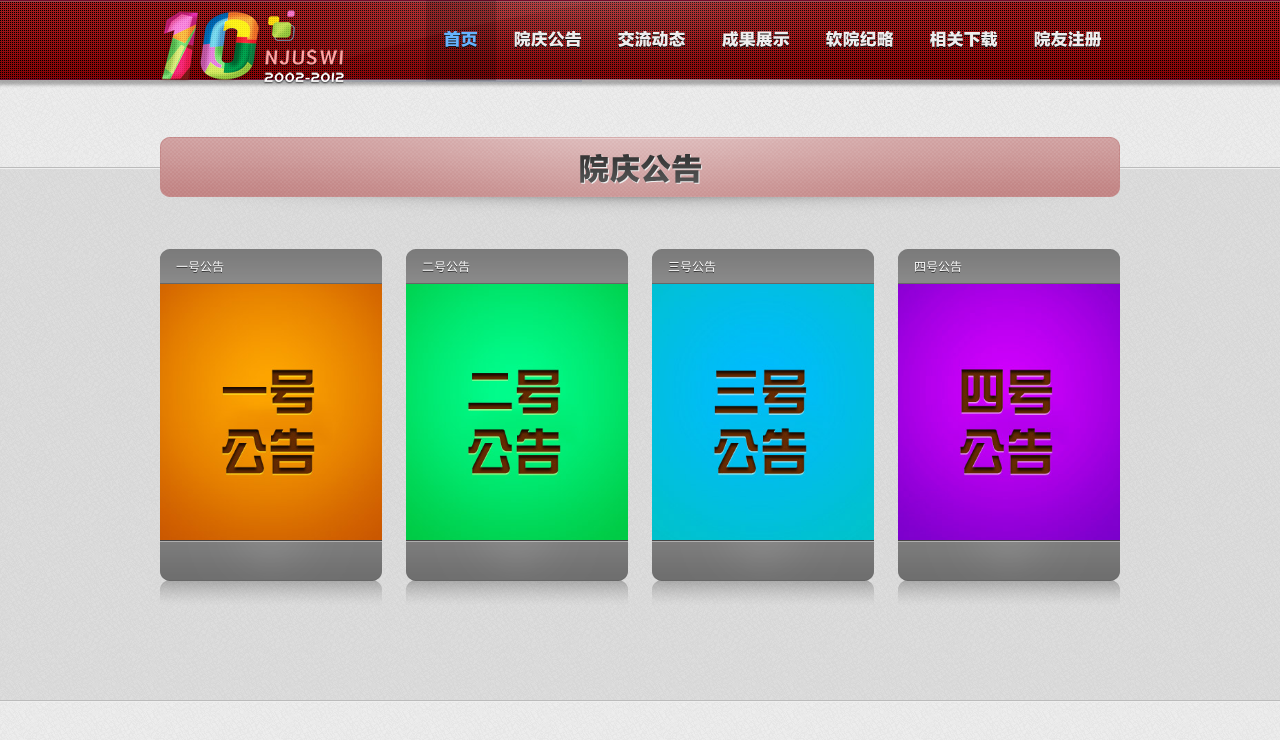
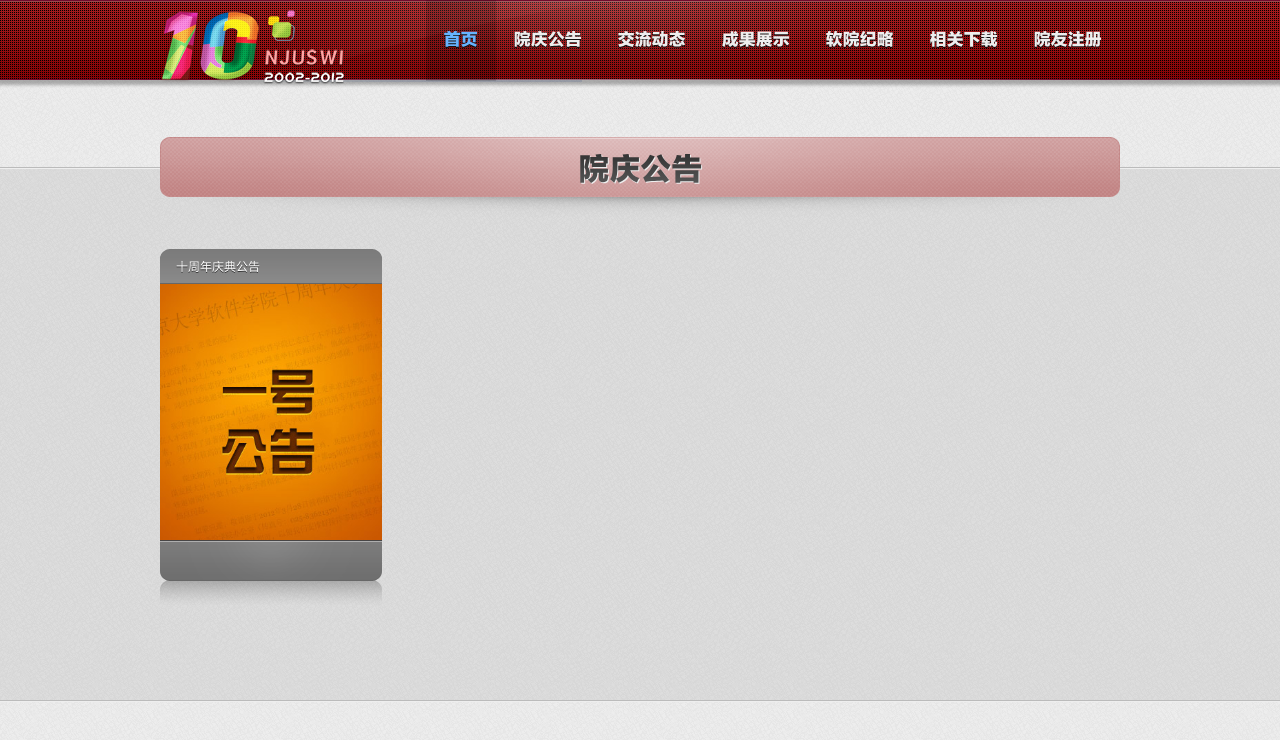
Before and after one commit to clippit/10th-anniversary, a Jekyll site: the page built from index.html, in a window 1280 px wide and 900 px high, scrolled down 829 px. Shown: the top 740 px of the window. Built offline with Jekyll 4.4.1, drawn with Linux system fonts in a browser that asks for light colours; nearby versions of some CDN libraries; Markdown is read by kramdown in place of the engine named in the settings.

Commit message:
use template to display announcements

```diff
--- a/_posts/2012-03-08-announcement-1.markdown
+++ b/_posts/2012-03-08-announcement-1.markdown
@@ -1,6 +1,8 @@
 ---
 layout: announcement
 category: announcement
+thumb: assets/latest-works01.jpg
+thumb_title: 十周年庆典公告
 title: 南京大学软件学院十周年庆典公告
 custom_css: "
   .alignright{
--- a/css/markdown.css
+++ b/css/markdown.css
@@ -84,6 +84,10 @@ body{font-size:14px;}
 body{font-size:16px;}
 }
 
+@media only screen {
+  body{background:#E8E8E8 url(../images/bg.png) left top repeat;}
+}
+
 @media print {
   * { background: transparent !important; color: black !important; filter:none !important; -ms-filter: none !important; }
   body{font-size:12pt; max-width:100%;}
--- a/index.html
+++ b/index.html
@@ -141,26 +141,12 @@ slider:
   <!-- /section header -->
   <!-- section content -->
   <div class="announcements content clearfix">
-    <!-- column 1 -->
-    <div class="col col-1-4"> <header><span>一号公告</span></header>
-      <div class="lw-image"> <a href="http://software.nju.edu.cn?iframe=true&amp;width=100%&amp;height=100%" data-gal="lightbox[recent]"> <img src="assets/latest-works01.jpg" width="222" height="256" class="img-zoom" alt=""/> </a> </div>
-      <footer></footer> </div>
-    <!-- /column 1 -->
-    <!-- column 2 -->
-    <div class="col col-1-4"><header><span>二号公告</span></header>
-      <div class="lw-image"> <a href="assets/slider04.jpg" data-gal="lightbox[recent]"> <img src="assets/latest-works02.jpg" width="222" height="256" class="img-zoom" alt=""/> </a> </div>
-      <footer></footer> </div>
-    <!-- /column 2 -->
-    <!-- column 3 -->
-    <div class="col col-1-4"><header><span>三号公告</span></header>
-      <div class="lw-image"> <a href="assets/slider03.jpg" data-gal="lightbox[recent]"> <img src="assets/latest-works03.jpg" width="222" height="256" class="img-zoom" alt=""/> </a> </div>
-      <footer></footer> </div>
-    <!-- /column 3 -->
-    <!-- column 4 -->
-    <div class="col col-1-4 last"><header><span>四号公告</span></header>
-      <div class="lw-image"> <a  href="assets/showcase01.jpg" data-gal="lightbox[recent]"> <img src="assets/latest-works04.jpg" width="222" height="256" class="img-zoom" alt=""/> </a> </div>
-      <footer></footer> </div>
-    <!-- /column 4 -->
+    {% for post in site.categories.announcement %}
+    <div class="col col-1-4"> <header><span>{{  post.thumb_title  }}</span></header>
+      <div class="lw-image"> <a href="{{  post.url  }}?iframe=true&amp;width=80%&amp;height=100%" data-gal="lightbox[recent]"> <img src="{{  post.thumb  }}" width="222" height="256" class="img-zoom" alt=""/> </a> </div>
+      <footer></footer>
+    </div>
+    {% endfor %}
   </div>
   <!-- /section content -->
   <div class="section-line"></div>
```
Also changed, not shown: assets/latest-works01.jpg.
